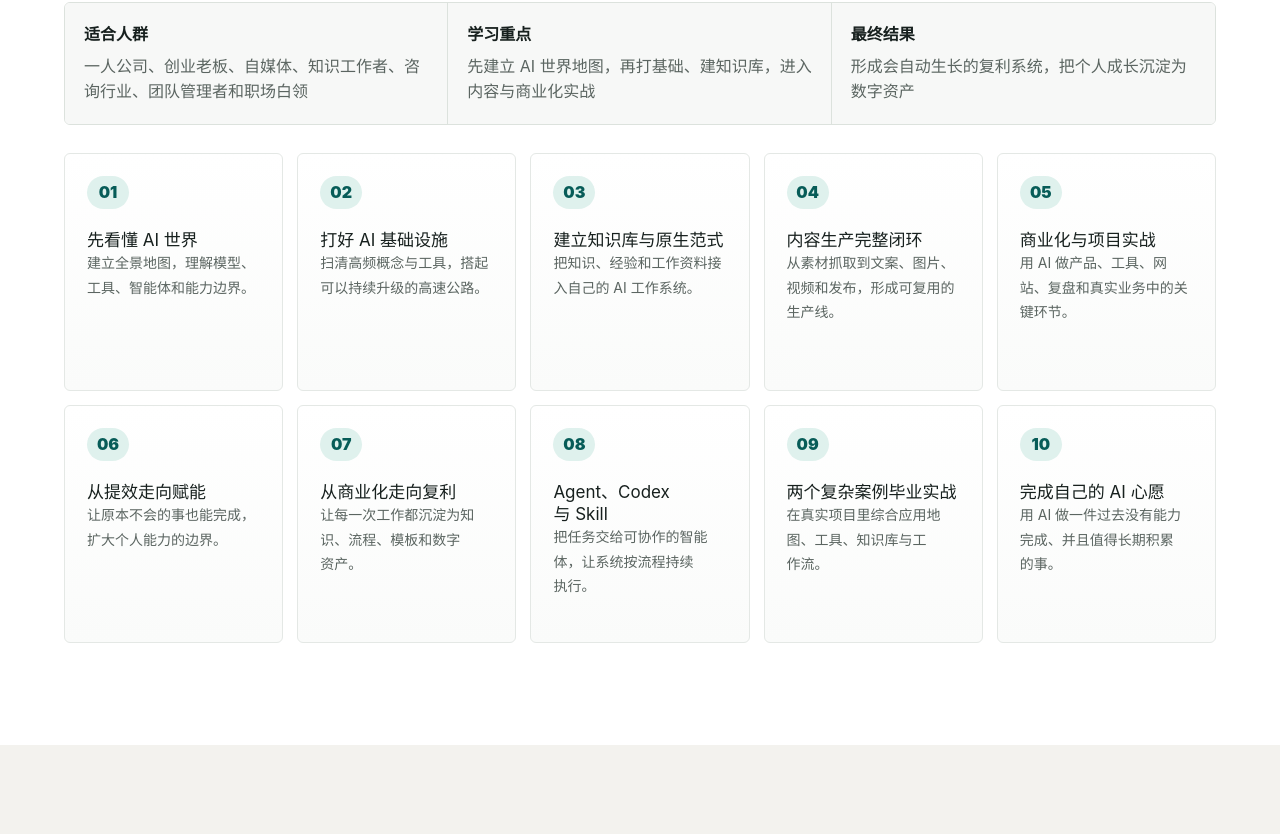
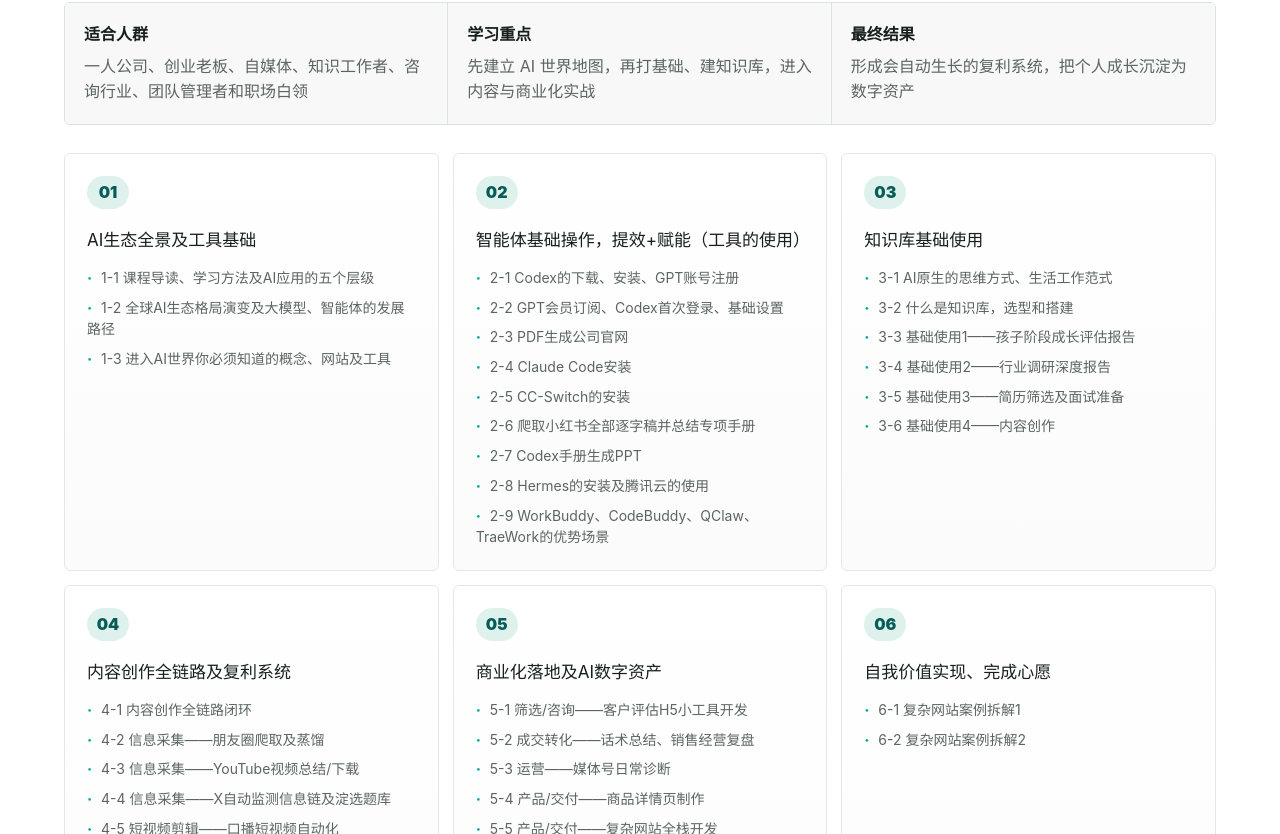
Before and after one commit to LeoAI1988/xiangge-site, a Next.js app: page / in a window 1280 px wide. Shown: the part 2586-3420 px from the top of the page. Built offline with nearby package versions, Linux system fonts and the light colour scheme.

Commit message:
feat: expand course outline and refine offer section

```diff
--- a/app/globals.css
+++ b/app/globals.css
@@ -74,7 +74,7 @@ p { line-height: 1.75; }
 .white-section { background: #fff; }
 .section-heading { max-width: 800px; margin-bottom: 32px; }
 .section-heading.wide { max-width: 940px; }
-.section-heading h2, .profile-content h2, .claim-copy h2 { margin: 0; font-size: 48px; line-height: 1.12; }
+.section-heading h2, .profile-content h2, .claim-copy h2 { margin: 0; font-size: 48px; line-height: 1.12; font-weight: 850; }
 .section-heading > p:last-child { margin: 16px 0 0; color: var(--muted); font-size: 18px; }
 
 .profile-layout { display: grid; grid-template-columns: minmax(280px,.82fr) minmax(0,1.18fr); gap: clamp(34px, 6vw, 84px); align-items: center; }
@@ -103,11 +103,13 @@ p { line-height: 1.75; }
 .course-facts div { display: grid; gap: 8px; padding: 19px; background: var(--soft); border-right: 1px solid var(--line); }
 .course-facts div:last-child { border-right: 0; }
 .course-facts span { color: var(--muted); line-height: 1.6; }
-.course-grid { display: grid; grid-template-columns: repeat(5, minmax(0,1fr)); gap: 14px; }
-.course-grid article { min-height: 238px; padding: 22px; border-color: #e4e8e5; background: linear-gradient(180deg,#fff,#fafbfa); transition: transform .22s ease, border-color .22s ease, box-shadow .22s ease; }
+.course-grid { display: grid; grid-template-columns: repeat(3, minmax(0,1fr)); gap: 14px; }
+.course-grid article { min-height: 300px; padding: 22px; border-color: #e4e8e5; background: linear-gradient(180deg,#fff,#fafbfa); transition: transform .22s ease, border-color .22s ease, box-shadow .22s ease; }
 .course-grid article:hover { transform: translateY(-4px); border-color: rgba(0,167,160,.38); box-shadow: 0 18px 44px rgba(23,32,30,.08); }
 .course-grid h3 { font-size: 17px; }
-.course-grid p { margin-bottom: 0; font-size: 14px; }
+.course-grid ul { display: grid; gap: 8px; margin: 16px 0 0; padding: 0; list-style: none; }
+.course-grid li { color: var(--muted); font-size: 14px; line-height: 1.55; }
+.course-grid li::before { content: "·"; display: inline-block; width: 14px; color: var(--teal); font-weight: 950; }
 
 .bonus-section { background: #f3f2ee; }
 .bonus-feature { display: flex; align-items: flex-start; justify-content: space-between; gap: 30px; margin-bottom: 18px; padding: clamp(30px,5vw,58px); border: 0; border-radius: var(--radius); background: #fff; box-shadow: var(--shadow); }
@@ -188,7 +190,7 @@ tbody tr:hover, tbody tr.selected { background: #f0f8f5; }
 @media (max-width: 1120px) {
   .hero h1 { font-size: 60px; }
   .section-heading h2, .profile-content h2, .claim-copy h2 { font-size: 40px; }
-  .course-grid { grid-template-columns: repeat(3,minmax(0,1fr)); }
+  .course-grid { grid-template-columns: repeat(2,minmax(0,1fr)); }
   .skill-grid { grid-template-columns: repeat(3,minmax(0,1fr)); }
   .admin-toolbar { align-items: stretch; flex-direction: column; }
   .search-box { width: 100%; }
--- a/components/LandingPage.tsx
+++ b/components/LandingPage.tsx
@@ -19,17 +19,83 @@ const skillDownloadsByCategory = skillCategoryOrder.map((category) => ({
   skills: skillDownloads.filter((skill) => skill.category === category),
 }));
 
-const courseModules = [
-  ["01", "先看懂 AI 世界", "建立全景地图，理解模型、工具、智能体和能力边界。"],
-  ["02", "打好 AI 基础设施", "扫清高频概念与工具，搭起可以持续升级的高速公路。"],
-  ["03", "建立知识库与原生范式", "把知识、经验和工作资料接入自己的 AI 工作系统。"],
-  ["04", "内容生产完整闭环", "从素材抓取到文案、图片、视频和发布，形成可复用的生产线。"],
-  ["05", "商业化与项目实战", "用 AI 做产品、工具、网站、复盘和真实业务中的关键环节。"],
-  ["06", "从提效走向赋能", "让原本不会的事也能完成，扩大个人能力的边界。"],
-  ["07", "从商业化走向复利", "让每一次工作都沉淀为知识、流程、模板和数字资产。"],
-  ["08", "Agent、Codex 与 Skill", "把任务交给可协作的智能体，让系统按流程持续执行。"],
-  ["09", "两个复杂案例毕业实战", "在真实项目里综合应用地图、工具、知识库与工作流。"],
-  ["10", "完成自己的 AI 心愿", "用 AI 做一件过去没有能力完成、并且值得长期积累的事。"],
+const courseChapters = [
+  {
+    number: "01",
+    title: "AI生态全景及工具基础",
+    lessons: [
+      "1-1 课程导读、学习方法及AI应用的五个层级",
+      "1-2 全球AI生态格局演变及大模型、智能体的发展路径",
+      "1-3 进入AI世界你必须知道的概念、网站及工具",
+    ],
+  },
+  {
+    number: "02",
+    title: "智能体基础操作，提效+赋能（工具的使用）",
+    lessons: [
+      "2-1 Codex的下载、安装、GPT账号注册",
+      "2-2 GPT会员订阅、Codex首次登录、基础设置",
+      "2-3 PDF生成公司官网",
+      "2-4 Claude Code安装",
+      "2-5 CC-Switch的安装",
+      "2-6 爬取小红书全部逐字稿并总结专项手册",
+      "2-7 Codex手册生成PPT",
+      "2-8 Hermes的安装及腾讯云的使用",
+      "2-9 WorkBuddy、CodeBuddy、QClaw、TraeWork的优势场景",
+    ],
+  },
+  {
+    number: "03",
+    title: "知识库基础使用",
+    lessons: [
+      "3-1 AI原生的思维方式、生活工作范式",
+      "3-2 什么是知识库，选型和搭建",
+      "3-3 基础使用1——孩子阶段成长评估报告",
+      "3-4 基础使用2——行业调研深度报告",
+      "3-5 基础使用3——简历筛选及面试准备",
+      "3-6 基础使用4——内容创作",
+    ],
+  },
+  {
+    number: "04",
+    title: "内容创作全链路及复利系统",
+    lessons: [
+      "4-1 内容创作全链路闭环",
+      "4-2 信息采集——朋友圈爬取及蒸馏",
+      "4-3 信息采集——YouTube视频总结/下载",
+      "4-4 信息采集——X自动监测信息链及淀选题库",
+      "4-5 短视频剪辑——口播短视频自动化",
+      "4-6 短视频剪辑——混剪短视频自动化",
+      "4-7 短视频剪辑——数字人搭建及短视频自动化",
+      "4-8 公众号爆款+知识库——改写公众号",
+      "4-9 X选题库+知识库——改写公众号",
+      "4-10 爆款短视频+知识库——改写公众号",
+      "4-11 YouTube总结——改写公众号——改写短视频文案——自动剪辑闭环",
+      "4-12 作家/博主蒸馏写作Skill",
+    ],
+  },
+  {
+    number: "05",
+    title: "商业化落地及AI数字资产",
+    lessons: [
+      "5-1 筛选/咨询——客户评估H5小工具开发",
+      "5-2 成交转化——话术总结、销售经营复盘",
+      "5-3 运营——媒体号日常诊断",
+      "5-4 产品/交付——商品详情页制作",
+      "5-5 产品/交付——复杂网站全栈开发",
+      "5-6 产品/交付——后端、域名、服务器及ICP备案闭环",
+      "5-7 投资——量化体系搭建",
+      "5-8 数字资产管理",
+    ],
+  },
+  {
+    number: "06",
+    title: "自我价值实现、完成心愿",
+    lessons: [
+      "6-1 复杂网站案例拆解1",
+      "6-2 复杂网站案例拆解2",
+    ],
+  },
 ];
 
 export function LandingPage() {
@@ -79,16 +145,15 @@ export function LandingPage() {
 
         <section id="profile" className="section white-section">
           <div className="section-inner profile-layout">
-            <figure className="profile-photo"><span className="profile-photo-label">REAL BUSINESS · REAL WORKFLOW</span>
+            <figure className="profile-photo">
               <img src="./xiangge-profile.jpg" alt="亚里士多翔个人照片" />
               <figcaption>亚里士多翔 · AI 原生工作流实践者</figcaption>
             </figure>
             <div className="profile-content">
-              <p className="eyebrow">AI 观和课程介绍</p>
               <h2>《有用的AI课》搭建你的AI复利系统</h2>
               <p>流水的大模型，铁打的系统。亚里士多翔把 AI 放回真实的工作与生活，从一张地图开始，先看清 AI 世界的全貌，再搭基础、建知识库、做实战。</p>
               <p>这不是只教软件按钮的工具课，也不是堆概念的入门课，而是一套面向零代码基础用户的 AI 原生工作系统。你会把 Agent、知识库、内容创作和项目实践串起来，让每次工作都留下可复用的数字资产。</p>
-              <p>课程不承诺一夜变现，但会带你从提效、赋能走到商业化、复利系统与自我实现。新模型会不断更替，系统和思维方式会持续为你服务。</p>
+              <p>这套课程不一定会让你一夜暴富，但会带你从提效、赋能走到商业化、复利系统与自我实现。真正做到，有用。技术会不断更替，但系统和思维方式会持续为你创造价值。</p>
               <div className="tag-list"><span>AI 原生思维</span><span>Agent 与知识库</span><span>内容与项目实战</span><span>数字资产沉淀</span></div>
             </div>
           </div>
@@ -114,14 +179,20 @@ export function LandingPage() {
               <div><strong>最终结果</strong><span>形成会自动生长的复利系统，把个人成长沉淀为数字资产</span></div>
             </div>
             <div className="course-grid">
-              {courseModules.map(([number, title, description]) => <article key={number}><span>{number}</span><h3>{title}</h3><p>{description}</p></article>)}
+              {courseChapters.map(({ number, title, lessons }) => (
+                <article className="course-chapter" key={number}>
+                  <span>{number}</span>
+                  <h3>{title}</h3>
+                  <ul>{lessons.map((lesson) => <li key={lesson}>{lesson}</li>)}</ul>
+                </article>
+              ))}
             </div>
           </div>
         </section>
 
         <section id="bonus" className="section bonus-section">
           <div className="section-inner">
-            <div className="section-heading"><p className="eyebrow">赠送大礼包</p><h2>先拿一套 1980 元年课，再决定要不要买</h2><p>添加微信即可免费领取，先对比课程质量，再决定是否购买我的几百元正课。</p></div>
+            <div className="section-heading"><p className="eyebrow">赠送大礼包</p><h2>没有对比就看不清价值</h2><p>先拿一套 1980 元年课，再决定要不要买。添加微信即可免费领取，先对比课程质量，再决定是否购买我的几百元正课。</p></div>
             <article className="bonus-feature">
               <div><span className="resource-label">免费见面礼</span><h3>某 AI 头部博主的 1980 元年课</h3><p>这套年课免费送给大家，权当见面礼。你可以拿它和我的几百元正课放在一起对比，看看哪套内容更有用。不买也没关系，先把课拿走，少一点被割韭菜的风险。</p>
                 <ul><li><Check size={18} />免费领取某 AI 头部博主年课</li><li><Check size={18} />对比 1980 元年课与几百元正课</li><li><Check size={18} />不买正课也可以先学习</li></ul>
@@ -129,8 +200,8 @@ export function LandingPage() {
               <a className="button primary" href="#claim">添加微信获取年课</a>
             </article>
             <div className="bonus-grid">
-              <article><span className="resource-label">课程理念</span><h3>流水的大模型，铁打的系统</h3><p>模型会迭代，系统会积累。先修路，再让新的工具接入你的工作。</p><a href="#claim">添加微信获取资料</a></article>
-              <article><span className="resource-label">学习方式</span><h3>先看懂，再上手，再复盘</h3><p>先建立全局认知，再带着问题实操，最后回到真实工作里反复调用。</p><a href="#claim">添加微信获取资料</a></article>
+              <article><span className="resource-label">赠送 PDF</span><h3>《2026超级个体AI生存手册》</h3><p>理解超级个体在 AI 时代的能力结构、机会判断和行动路径。</p><a href="#claim">添加微信获取 PDF</a></article>
+              <article><span className="resource-label">赠送 PDF</span><h3>《AI一人公司行动指南》</h3><p>从业务选择、内容获客到轻量交付，建立一个人的 AI 增长系统。</p><a href="#claim">添加微信获取 PDF</a></article>
             </div>
           </div>
         </section>
```
Also changed, not shown: 2 other files (tests, documents, lock files or other folders).
